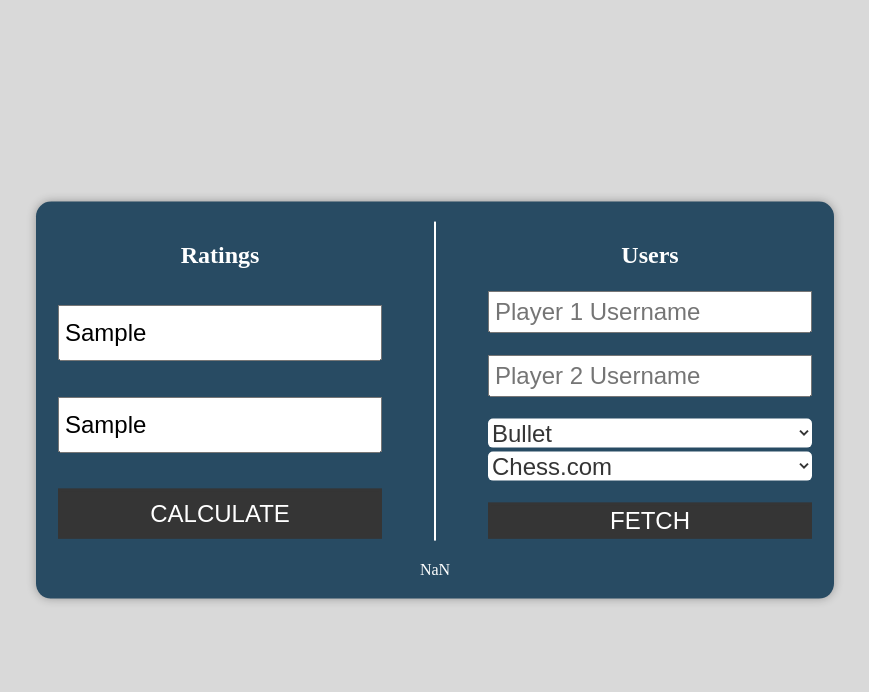
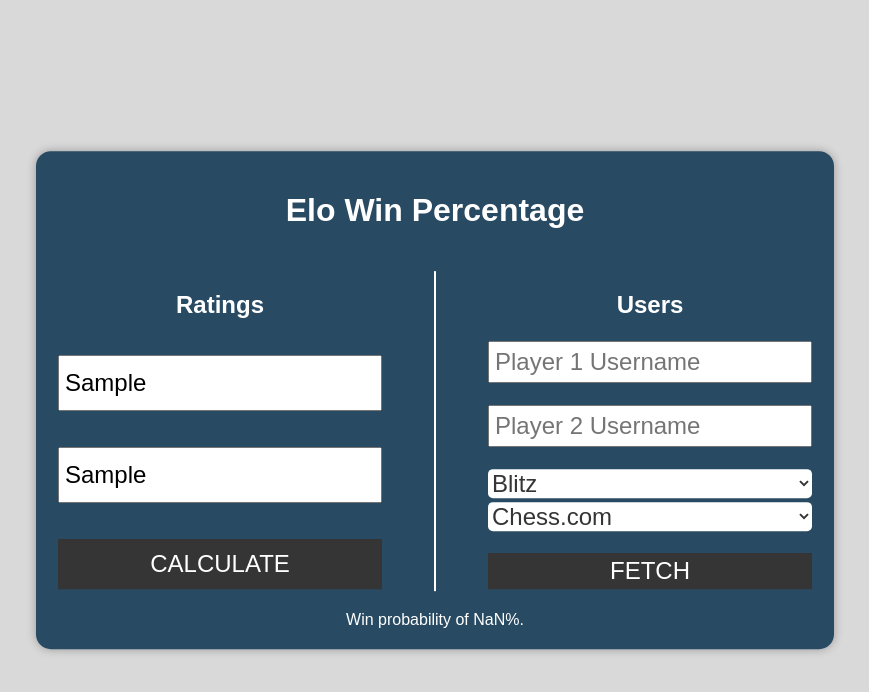
Before and after one commit to joey-bednar/chess-win-rate, a website built with Vite: page index.html in a window 1280 px wide. Both pictures are taken after typing "Sample", "Sample" into the empty fields and a click on the button "CALCULATE". Shown: the whole page, without its empty margins (205-1074 px from the left). Built offline with nearby package versions, Linux system fonts and the light colour scheme.

Commit message:
add title and percentages

```diff
--- a/chess.js
+++ b/chess.js
@@ -33,8 +33,9 @@ async function lichess(username) {
 // winning against player with rating r2
 function winRate(r1,r2) {
     const m = (r2-r1)/400
-    const p = 1/(1+(10**m))
-    return p
+    const P = 1/(1+(10**m)) //probability
+    const percent = Number.parseFloat(P*100).toFixed(2) //percent 2 decimals
+    return percent
 }
 
 async function fetchUser(username,site) {
@@ -72,5 +73,5 @@ export function calculate() {
     const r2 = document.querySelector("#r2").value
     const out = document.querySelector("#winrate")
     const wr = winRate(r1,r2)
-    out.innerHTML = wr
+    out.innerHTML = "Win probability of "+wr+"%."
 }
--- a/index.html
+++ b/index.html
@@ -8,6 +8,7 @@
         body {
             color: white;
             background: #d9d9d9;
+            font-family: Arial;
         }
         .main {
             position: absolute;
@@ -30,7 +31,7 @@
         }
         .ratings {
             grid-column: 1/2;
-            grid-row: 1;
+            grid-row: 2;
             display: grid;
             grid-template-columns: repeat(1,1fr);
             padding-right: 50px;
@@ -38,14 +39,19 @@
         }
         .users {
             grid-column: 2/3;
-            grid-row: 1;
+            grid-row: 2;
             display: grid;
             grid-template-columns: repeat(1,1fr);
             padding-left: 30px;
         }
         .winrate {
             grid-column: 1/3;
-            grid-row: 2;
+            grid-row: 3;
+            text-align: center;
+        }
+        .header {
+            grid-column: 1/3;
+            grid-row: 1;
             text-align: center;
         }
         select {
@@ -72,6 +78,9 @@
   </head>
   <body>
     <div class="main">
+        <div class="header">
+            <h1>Elo Win Percentage</h1>
+        </div>
     <div class="form ratings">
         <h2>Ratings</h2>
         <input placeholder="Player 1 Rating" class="text rating" id="r1" /><br/>
@@ -84,7 +93,7 @@
         <input placeholder="Player 2 Username" class="text username" id="name2" /><br/>
         <select id="time">
             <option value="0">Bullet</option>
-            <option value="1">Blitz</option>
+            <option value="1" selected>Blitz</option>
             <option value="2">Rapid</option>
             <option value="3">Daily</option>
         </select>
```
